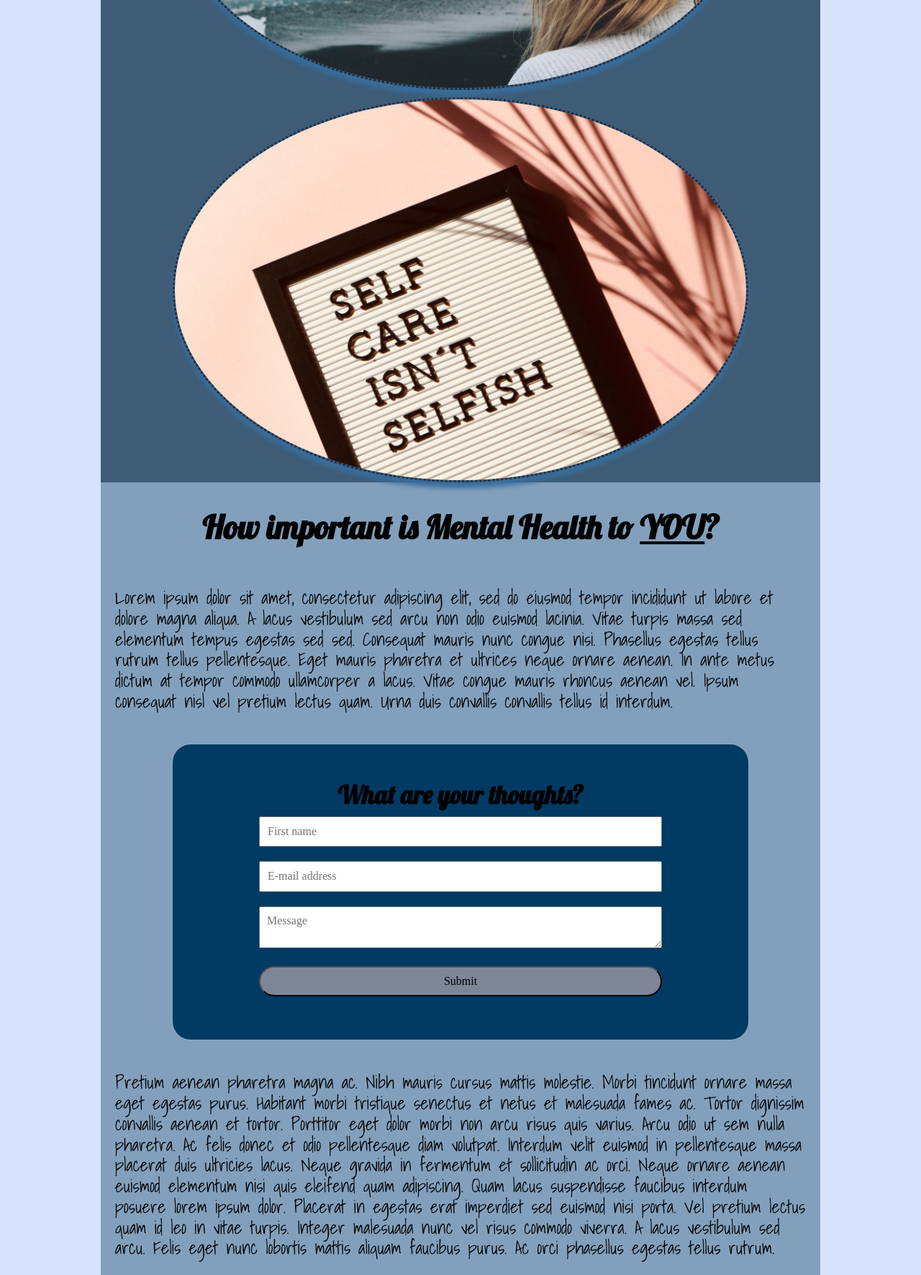
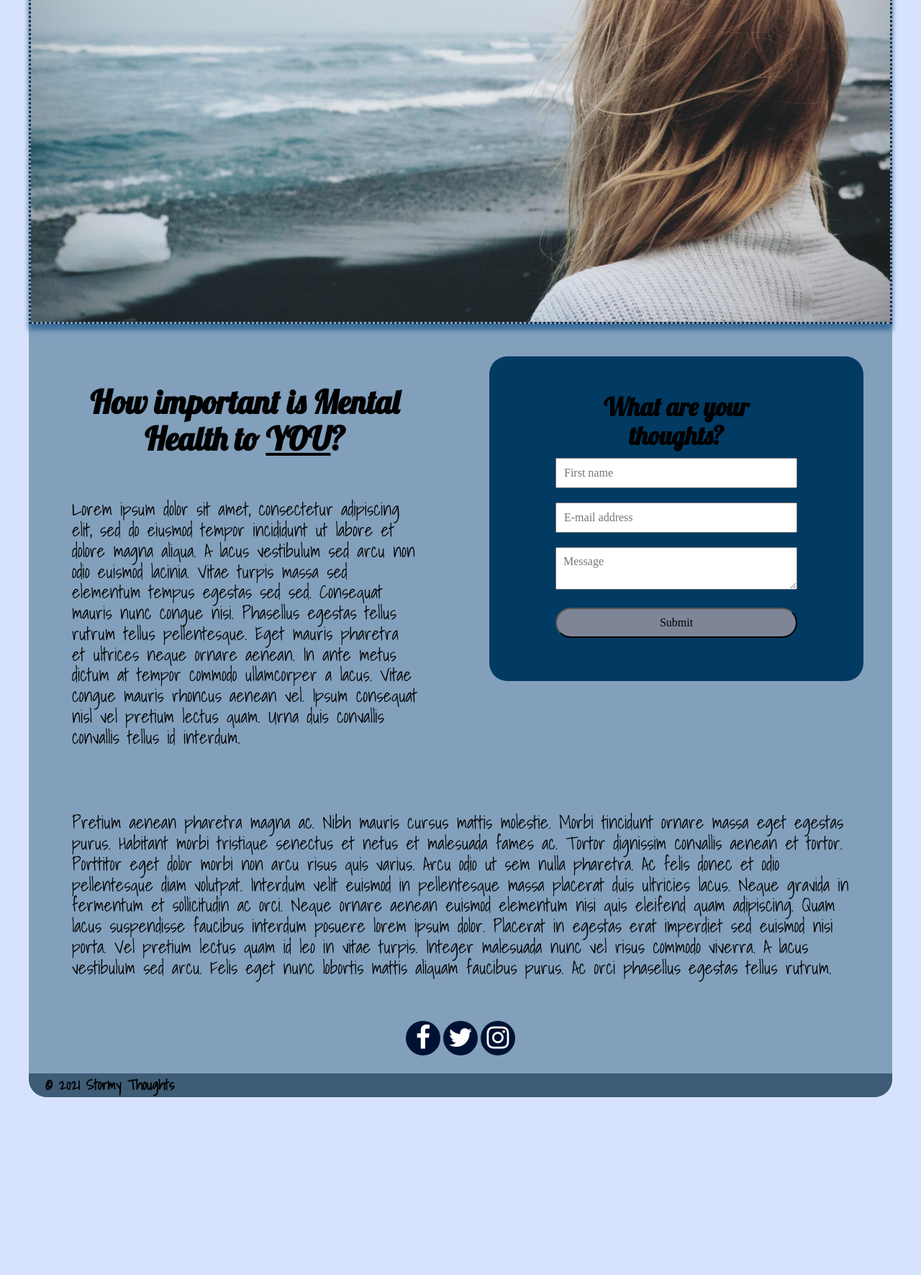
Before and after one commit to thestormvixen/Stormy-Thoughts, a plain HTML site: page index.html in a window 1280 px wide. Shown: the part 520-2291 px from the top of the page at 72% size. After the commit the page ends 2104 px from the top, so only its background shows below. Drawn offline with Linux system fonts and the light colour scheme.

Commit message:
finished issues for finished project

```diff
--- a/css/desktop.css
+++ b/css/desktop.css
@@ -1,12 +1,8 @@
 /* Large Media Query - For Desktop View */
 @media screen and (min-width: 980px) {
 
- .mobile-container #links {
-
- }
-
  .top-nav h1 {
-   /*display: none;*/
+  font-size: 100px;
  }
 
  /* Removes Hamburger Menu */
@@ -15,7 +11,7 @@
  }
 
  .container-header {
-  background-color: #3e5c76;
+  /*background-color: #3e5c76;*/
  }
 
  .search-bar input {
@@ -23,26 +19,10 @@
    width: auto;
  }
 
- .container-main {
-   background-color: #82a0bc;
-   width: 100%;
-   margin-top: 10px;
-   margin-bottom: 10px;
- }
-
  .home-img {
    border-radius: 0%;
-   width: 100%
-   transition: 1s ease;
- }
-
- /* Home Images Animation */
-
- .home-img:hover {
-   transform: scale(0.8);
-   -webkit-transform: scale(0.8);
-   -ms-transform: scale(0.8);
-   transition: 1s ease;
+   width: 100%;
+   margin-bottom: 45px;
  }
 
  .container-main h2 {
@@ -66,7 +46,7 @@
    width: 50%;
  }
 
- #first-name {
+ #name {
    padding: 10px;
    width: 80%
  }
@@ -85,4 +65,14 @@
    font-weight: bold;
    font-size: 20px;
  }
+
+/* FlexBox*/
+
+.container-main {
+ display: flex;
+ flex-direction: row;
+ justify-content: space-between;
+ align-items: flex-start;
 }
+
+}
--- a/css/style.css
+++ b/css/style.css
@@ -12,15 +12,21 @@ html {
   padding: 20px;
 }
 
+.section {
+  width: 100%;
+  margin: 0 auto;
+  padding: 0 40px;
+}
+
 /* Begin Mobile Nav Bar */
 .mobile-container {
   width: 100%;
-  max-width: 1000px;
+  max-width: 1200px;
   margin: 0 auto 40px;
   background-color: #82a0bc;
   border-radius : 25px;
   color: black;
-  border-radius: 10px;
+  /*border-radius: 10px;*/
 }
 
 .top-nav {
@@ -72,6 +78,19 @@ html {
 
 /* End Mobile Nav Bar */
 
+.home-img {
+  display: block;
+  margin-left: auto;
+  margin-right: auto;
+  margin-top: 10px;
+  width: 80%;
+  height: auto;
+  box-shadow: 0px 8px 7px #386d9b;
+  border-style: dotted;
+  border-color: #1d2d44;
+  border-radius: 50%;
+}
+
 .main-title h1 {
   display: none;
 }
@@ -79,8 +98,12 @@ html {
 .container-main {
   background-color: #82a0bc;
   width: 100%;
-  margin-top: 10px;
-  margin-bottom: 10px;
+  margin: 10px auto;
+  display: flex;
+  flex-direction: column;
+  justify-content: center;
+  align-items: center;
+
 }
 
 .container-main h2 {
@@ -97,45 +120,9 @@ html {
   padding: 10px;
 }
 
-/* Fade Animation for Home Images */
-#fade .home-img {
-  display: block;
-  margin-left: auto;
-  margin-right: auto;
-  margin-top: 10px;
-  width: 80%;
-  height: auto;
-  box-shadow: 0px 8px 7px #386d9b;
-  border-style: dotted;
-  border-color: #1d2d44;
-  border-radius: 50%;
-  /*position: absolute;*/
-}
-
-#fade .home-img:nth-of-type(1) {
-  animation-name: fader;
-  animation-delay: 6s;
-  animation-duration: 2s;
-  z-index: 20;
-}
-
-#fade .home-img:nth-of-type(n+3) {
-  display: none;
-}
-
-#fade .home-img:nth-of-type(2) {
-  z-index: 10;
-}
-
-@keyframes fader {
-  from {opacity: 1.0;}
-  to {opacity: 0.0;}
-}
-
 /* Submission Form bottom page*/
 .submit-form {
   background-color: #013a63;
-  width: 80%;
   padding: 20px;
   margin: auto;
   text-align: center;
@@ -147,7 +134,7 @@ html {
   font-size: 22px;
 }
 
-#first-name  {
+#name {
   margin: 10px 20px;
   padding: 10px;
   width: 80%;
@@ -180,44 +167,25 @@ html {
 }
 
 /* Social Media Icons */
-.container-main .fa-facebook {
-  float: right;
+.footer-icons {
+  display: flex;
+  align-items: center;
+  justify-content: center;
+  flex-direction: row;
+}
+
+.fa-icon--cont {
+  /* float: right; */
   color: white;
   background-color: #001233;
-  padding: 20px;
-  font-size: 22px;
-  width: 30px;
+  padding: 5px;
+  font-size: 36px!important;
+  width: 48px;
   text-decoration: none;
   margin: 5px 2px;
   text-align: center;
   border-radius: 25px;
-}
-
-.container-main .fa-twitter {
-  float: right;
-  color: white;
-  background-color: #001233;
-  padding: 20px;
-  font-size: 22px;
-  width: 30px;
-  text-decoration: none;
-  margin: 5px 2px;
-  text-align: center;
-  border-radius: 25px;
-}
-
-.container-main .fa-instagram {
-  float: right;
-  color: white;
-  background-color: #001233;
-  padding: 20px;
-  font-size: 22px;
-  width: 30px;
-  text-decoration: none;
-  margin: 5px 2px;
-  text-align: center;
-  border-radius: 25px;
-
+  height: 48px;
 }
 
 /* Footer of webpage */
@@ -236,48 +204,3 @@ html {
   font-size: 20px;
   padding: 5px 8px;
 }
-
-
-/* Pop Up Submit Form Confirmation Page */
-
-/* The Modal (background) */
-.submit-popup {
-  background-image: url("/img/rain-cloud-popup.png");
-  background-repeat: no-repeat;
-  background-attachment: fixed;
-  background-position: center;
-  display: none; /* Hidden by default */
-  position: fixed; /* Stay in place */
-  z-index: 1; /* Sit on top */
-  padding-top: 100px; /* Location of the box */
-  left: 0;
-  top: 0;
-  width: 100%; /* Full width */
-  height: 100%; /* Full height */
-  overflow: auto; /* Enable scroll if needed */
-  background-color: white;
-}
-
-/* Modal Content */
-.popup-content {
-  margin: auto;
-  padding: 20px;
-  border: 1px solid #888;
-  font-size: 20px;
-  font-family: 'Shadows Into Light', cursive;
-}
-
-/* The Close Button */
-.close {
-  color: #aaaaaa;
-  float: right;
-  font-size: 28px;
-  font-weight: bold;
-}
-
-.close:hover,
-.close:focus {
-  color: #000;
-  text-decoration: none;
-  cursor: pointer;
-}
--- a/css/tablet.css
+++ b/css/tablet.css
@@ -3,27 +3,13 @@
 
  /* Begin Mobile Nav Bar */
  .top-nav h1 {
-   font-size: ;
+   font-size: 60px;
  }
  /* End Mobile Nav Bar */
 
- .container-main {
-   background-color: #82a0bc;
-   width: 100%;
-   margin-top: 10px;
-   margin-bottom: 10px;
- }
-
  .home-img {
-   display: block;
-   margin-left: auto;
-   margin-right: auto;
-   width: 80%;
-   height: auto;
-   box-shadow: 0px 8px 7px #386d9b;
-   border-style: dotted;
-   border-color: #1d2d44;
    border-radius: 25%;
+   margin-bottom: 25px;
  }
 
  .footer-main {
@@ -36,4 +22,31 @@
    font-weight: bold;
    font-size: 20px;
  }
+
+/* FlexBox*/
+
+.container-main {
+ display: flex;
+ flex-direction: row-reverse;
+ justify-content: center;
+ align-items: flex-start;
+ flex-wrap: wrap;
 }
+
+.container-main section {
+
+}
+
+.section-1 {
+ flex: 1;
+}
+
+.section-2 {
+ flex: 1;
+}
+
+.section-3 {
+ flex: auto;
+}
+
+}
--- a/index.html
+++ b/index.html
@@ -53,22 +53,23 @@
             <div class="main-title">
                 <h1>Stormy Thoughts</h1>
             </div>
-            <div id="fade">
-
+            <div>
                 <img class="home-img"  src="img/blonde-girl-ocean-pexels.jpg" alt="blonde girl looking at at ocean">
-                <img class="home-img" src="img/self-care-isnt-selfish-pexels.jpg" alt="self care isn't selfish board">
-                <img class="home-img" src="img/people-hugs-pexels.jpg" alt="two people hugging">
-
-
             </div>
         </header>
         <main class="container-main">
+
+            <div class="section section-1">
             <h2>How important is Mental Health to <u>YOU</u>? </h2>
             <p>Lorem ipsum dolor sit amet, consectetur adipiscing elit, sed do eiusmod tempor incididunt ut labore et dolore magna aliqua. A lacus vestibulum sed arcu non odio euismod lacinia. Vitae turpis massa sed elementum tempus egestas sed sed. Consequat mauris nunc congue nisi. Phasellus egestas tellus rutrum tellus pellentesque. Eget mauris pharetra et ultrices neque ornare aenean. In ante metus dictum at tempor commodo ullamcorper a lacus. Vitae congue mauris rhoncus aenean vel. Ipsum consequat nisl vel pretium lectus quam. Urna duis convallis convallis tellus id interdum.</p>
-            <form class="submit-form" action="action_page.php">
+            </div>
+
+            <div class="section section-2">
+
+                <form method="POST" action="index.html" class="submit-form" name="contact-submit" onsubmit="return validation(this)">
                     <h4>What are your thoughts?</h4>
                     <div>
-                    <input id="first-name" type="text"  name="firstname" placeholder="First name" required>
+                        <input id="name" type="text"  name="firstname" placeholder="First name" required>
                     </div>
                     <div>
                         <input id="email" type="text"  name="email" placeholder="E-mail address" required>
@@ -77,23 +78,23 @@
                         <textarea id="message" name="message" placeholder="Message" required></textarea>
                     </div>
                     <div>
-                    <button id="submitButton"
-                    class="submit-button">Submit</button>
-                </div>
-                <div id="submitForm" class="submit-popup">
-                <div class="popup-content">
-                    <span class="close">&times;</span>
-                    <p>Thank you for sharing your thoughts with us!</p>
-                </div>
+                        <button type="submit" class="submit-button" value="Validate">Submit</button>
                     </div>
                 </form>
+            </div>
+
+            <div class="section section-3">
             <p>Pretium aenean pharetra magna ac. Nibh mauris cursus mattis molestie. Morbi tincidunt ornare massa eget egestas purus. Habitant morbi tristique senectus et netus et malesuada fames ac. Tortor dignissim convallis aenean et tortor. Porttitor eget dolor morbi non arcu risus quis varius. Arcu odio ut sem nulla pharetra. Ac felis donec et odio pellentesque diam volutpat. Interdum velit euismod in pellentesque massa placerat duis ultricies lacus. Neque gravida in fermentum et sollicitudin ac orci. Neque ornare aenean euismod elementum nisi quis eleifend quam adipiscing. Quam lacus suspendisse faucibus interdum posuere lorem ipsum dolor. Placerat in egestas erat imperdiet sed euismod nisi porta. Vel pretium lectus quam id leo in vitae turpis. Integer malesuada nunc vel risus commodo viverra. A lacus vestibulum sed arcu. Felis eget nunc lobortis mattis aliquam faucibus purus. Ac orci phasellus egestas tellus rutrum.</p>
+            </div>
+
+        </main>
+
         <div class="footer-icons">
-                <a href="www.facebook.com" class="fa fa-facebook"></a>
-                <a href="www.twitter.com" class="fa fa-twitter"></a>
-                <a href="www.instagram.com" class="fa fa-instagram"></a>
+            <a href="www.facebook.com" class="fa fa-facebook fa-icon--cont"></a>
+            <a href="www.twitter.com" class="fa fa-twitter fa-icon--cont"></a>
+            <a href="www.instagram.com" class="fa fa-instagram fa-icon--cont"></a>
         </div>
-        </main>
+
         <footer class="footer-main">
             <p>&copy; 2021 Stormy Thoughts</p>
         </footer>
--- a/js/scripts.js
+++ b/js/scripts.js
@@ -9,43 +9,30 @@ function myFunction() {
 }
 
 
-// Popup Submit Form Confirmation
-// Get the modal
-var modal = document.getElementById("submitForm");
-
-// Get the button that opens the modal
-var btn = document.getElementById("submitButton");
-
-// Get the <span> element that closes the modal
-var span = document.getElementsByClassName("close")[0];
-
-// When the user clicks the button, open the modal
-btn.onclick = function() {
-  modal.style.display = "block";
+//Validation of Contact form
+function validation(theForm){
+  //sets variable and looks at their value
+  var name = document.getElementById("name").value;
+  var email = document.getElementById("email").value;
+  var feedback = document.getElementById("message").value;
+      //checks to see if the name field is blank
+      if( name ===''){
+          alert("Please fill in your Name!");
+          return false;
+      }
+      //checks to see if the email field is blank
+      else if( email ===''){
+          alert("Please fill in your E-mail!");
+          return false;
+      }
+      //checks to see if the message field is left blank
+      else if( message ===''){
+          alert("Please fill in your Message!");
+          return false;
+      }
+      //if everything is filled in properly returns a message
+      else{
+          alert('Thank you, ' + name + ', your message: "' + feedback + '" has been sent! Thank you for providing your thoughts to us!')
+          return true;
+      }
 }
-
-// When the user clicks on <span> (x), close the modal
-span.onclick = function() {
-  modal.style.display = "none";
-}
-
-// When the user clicks anywhere outside of the modal, close it
-window.onclick = function(event) {
-  if (event.target == modal) {
-    modal.style.display = "none";
-  }
-}
-
-
-// Fade Animation for Home Images
-
-window.addEventListener("DOMContentLoaded", function(e) {
-
-  var stage = document.getElementById("fade");
-  var fadeComplete = function(e) { stage.appendChild(arr[0]); };
-  var arr = stage.getElementsByTagName("home-img");
-  for(var i=0; i < arr.length; i++) {
-    arr[i].addEventListener("animationend", fadeComplete, false);
-  }
-
-}, false);
```
Lines whose indentation alone changed are shown as unchanged.
